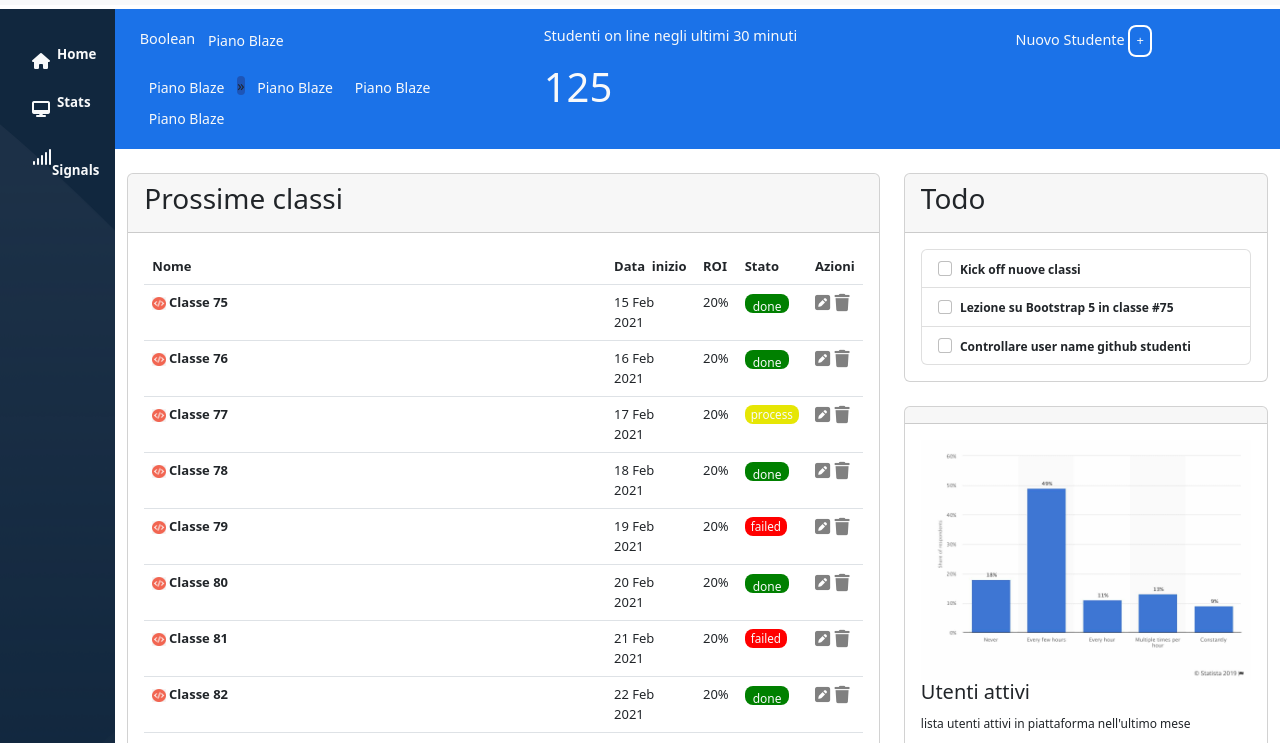
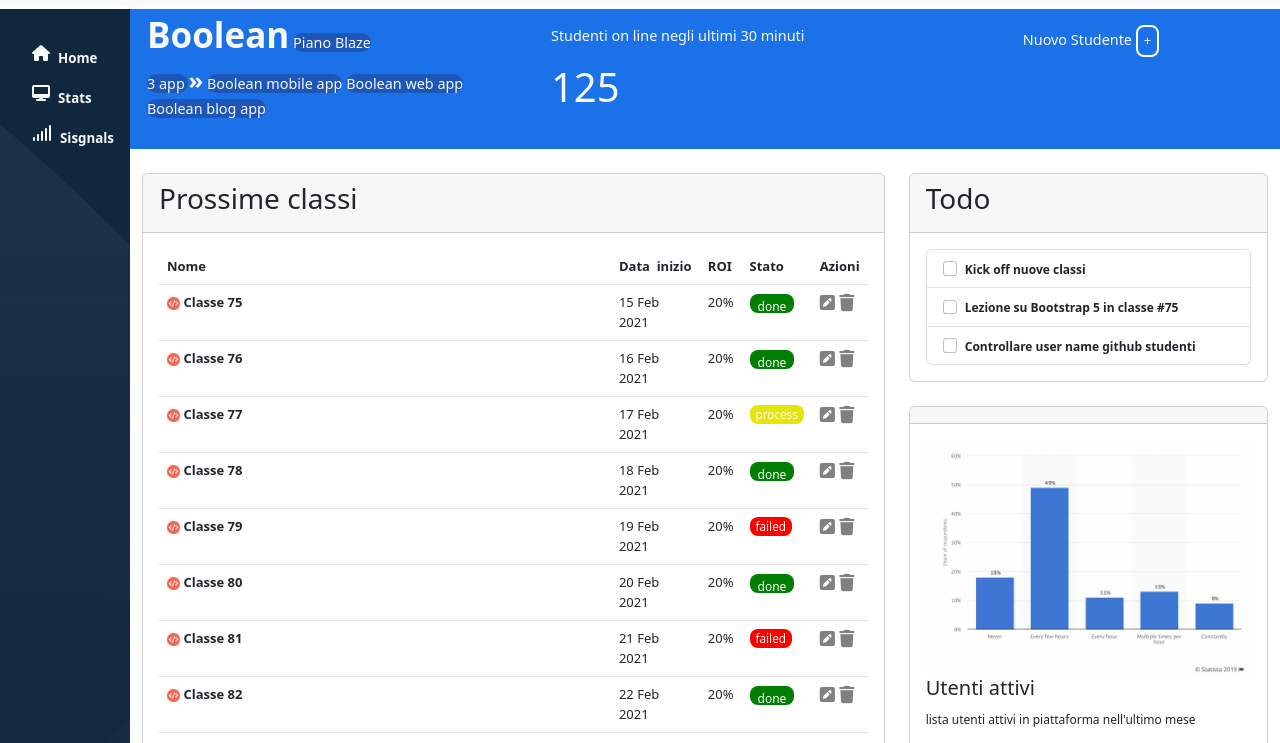
Before and after one commit to MarioBlasi/html-css-bootstrap-dashboard, a plain HTML site: page index.html in a window 1280 px wide. Shown: the part 51-794 px from the top of the page. Drawn offline with nearby package versions, Linux system fonts and the light colour scheme.

Commit message:
d-sm-block

```diff
--- a/index.html
+++ b/index.html
@@ -4,7 +4,7 @@
     <meta charset="UTF-8" />
     <meta http-equiv="X-UA-Compatible" content="IE=edge" />
     <meta name="viewport" content="width=device-width, initial-scale=1.0" />
-    <title>Bootstrap demo</title>
+    <title>Bootstrap Dashboard</title>
     <link
       rel="stylesheet"
       href="https://cdnjs.cloudflare.com/ajax/libs/font-awesome/6.3.0/css/all.min.css"
@@ -32,15 +32,14 @@
     <header id="app_header">
       <nav class="navbar bg_mar_nav">
         <div class="container-fluid bg_mar_white">
-          <img class="d-block d-sm-none " src="./img/mobile-logo.png " width="50px"alt=""><!--non si vede-->
-          <img class="d-block d-sm-block " src="./img/logo.svg" alt=""> <!-- si vede-->
-
+          <img class=" d-sm-block d-lg-none" src="./img/mobile-logo.png "width="50px"alt=""><!--immagine Piccola-->
+          <img class="d-none d-lg-block d-sm-none " src="./img/logo.svg" alt=""> <!--immagine GRANDE-->
             <a class="navbar-brand bg_mar_white" href="#"></a>
             <form class="d-flex w-75" role="search">
               <!--<i class="fa-solid fa-magnifying-glass"></i>-->
-              <input class="form-control me-2" type="search" placeholder="Prova a cercare: Lezioni di Laravel" aria-label="Search">
+              <input class="form-control me-2 " type="search" placeholder="Prova a cercare: Lezioni di Laravel" aria-label="Search">
             </form>
-            <div class="icon_header left-align-baseline h-25 py-2 bg_mar_white ">
+            <div class="icon_header left-align-baseline h-25 py-2 bg_mar_white  ">
               <i class="fa-sharp fa-solid fa-bars fa-2 px-2"></i>
               <i class="fa-solid fa-circle-question fa-2 px-2"></i>
               <i class="fa-solid fa-ellipsis-vertical fa-2 px-2"></i>
@@ -52,19 +51,22 @@
     <!--app header-->
     <div class="wrapper bg_mar_white ">
       <div class="sidebar bg_mar_sidebar min-vh-100 text-light color pe-5 pt-1">
-        <div class="sidebar_top">
+        <div class="sidebar_top ">
           <div class="icon_bar py-3">
             <ul>
-              <li><i class="fa-solid fa-house fa-2 py-2 "></i><b>&nbsp Home</b></li>
-              <li><i class="fa-solid fa-desktop fa-2 py-2"></i><b>&nbsp Stats</b></li>
-              <li><i class="fa-solid fa-signal fa-2 py-2"></i><b>&nbsp Signals</b></li>
+              <li><i class="fa-solid fa-house fa-2  "></i>
+                <span class="d-none d-lg-block ms-2"><b>Home</b></span></li>
+              <li><i class="fa-solid fa-desktop fa-2 "></i>
+                <span class="d-none d-lg-block ms-2 "><b>Stats</b></span></li>
+              <li><i class="fa-solid fa-signal fa-2 "></i>
+                <span class="d-none d-lg-block ms-2"><b>Sisgnals</b></span></li>
             </ul>
           </div>
         </div>
         <div class="sidebar_bottom ">
           <div class="Admin">
             <ul>
-              <li><i class="fa-sharp fa-solid fa-gear fa-2"></i><b>&nbsp Admin</b></li>
+              <li><i class="fa-sharp fa-solid fa-gear fa-2"></i><span class="d-none d-lg-block ms-2 mb-2"><b>Admin</b></span></li></li>
             </ul>
           </div>
         </div>
@@ -72,19 +74,19 @@
       <!--sidebar-->
       <main>
         <div class="banner bg_mar_banner d-flex">
-          <div class="container ">
+          <div class="container">
             <div class="row ">
               <div class="col ">
-                <div class="text_left text-light py-3 ">
-                  <span>Boolean</span>
-                  <button type="button" class="btn btn-sm text-light ">Piano Blaze</button>
+                <div class="text_left text-light  ">
+                  <spann><b>Boolean</b></spann>
+                  <span class="blaze_plan text-light ">Piano Blaze</span>
                 </div>
                 <div class="four_btn">
-                  <button type="button" class="btn btn-sm text-light ">Piano Blaze </button>
-                  <span>&raquo</span>
-                  <button type="button" class="btn btn-sm text-light ">Piano Blaze</button>
-                  <button type="button" class="btn btn-sm text-light ">Piano Blaze</button>
-                  <button type="button" class="btn btn-sm text-light ">Piano Blaze</button>
+                  <span class=" text-light ">3 app </span>
+                  <b class="freccia fs-4 text-light "> &raquo</b>
+                  <span class=" text-light ">Boolean mobile app</span>
+                  <span class=" text-light ">Boolean web app</span>
+                  <span class=" text-light ">Boolean blog app</span>
                 </div>
               </div>
               <div class="col py-3 ps-5 text-light">
```
